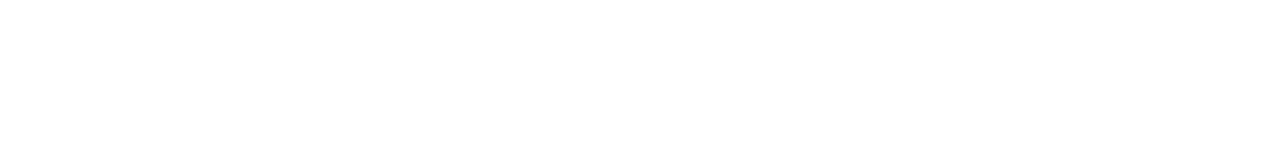
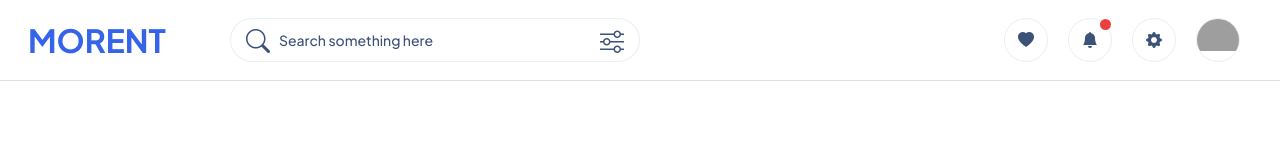
Before and after one commit to artem-pa/Wwwest-test-task, a plain HTML site: page index.html in a window 1280 px wide. Drawn offline with nearby package versions, Linux system fonts and the light colour scheme; grey boxes are pictures that could not be loaded.

Commit message:
Add header

```diff
--- a/index.html
+++ b/index.html
@@ -17,7 +17,35 @@
 </head>
 
 <body>
-  <header></header>
+  <header class="header px-3 py-3 m-0 border-bottom">
+    <div class="container row align-items-center justify-content-between">
+      <div class="col-6 d-flex align-items-center justify-content-start p-0">
+        <a href="#" class="logo text-uppercase text-decoration-none">Morent</a>
+        <div class="search input-group position-relative">
+          <input class="form-control px-5" type="search" placeholder="Search something here">
+          <i class="bi bi-search button ms-3 position-absolute top-50 start-0 translate-middle-y"></i>
+          <i class="bi bi-sliders button me-3 position-absolute top-50 end-0 translate-middle-y"></i>
+        </div>
+      </div>
+
+      <nav class="nav col-3 d-flex justify-content-end">
+        <a href="#" class="nav-link d-flex align-items-center justify-content-center text-decoration-none rounded-circle position-relative">
+          <i class="bi bi-heart-fill"></i>
+        </a>
+        <a href="#" class="nav-link d-flex align-items-center justify-content-center text-decoration-none rounded-circle position-relative">
+          <i class="bi bi-bell-fill"></i>
+          <div class="red-dot position-absolute top-0 end-0"></div>
+        </a>
+        <a href="#" class="nav-link d-flex align-items-center justify-content-center text-decoration-none rounded-circle position-relative">
+          <i class="bi bi-gear-fill"></i>
+        </a>
+        <a href="#" class="nav-link rounded-circle position-relative overflow-hidden p-0">
+          <img src="./images/profile/profile-01.png" class="img-fluid" alt="profile image">
+        </a>
+      </nav>
+    </div>
+  </header>
+
 
   <script src="https://cdn.jsdelivr.net/npm/bootstrap@5.2.0/dist/js/bootstrap.bundle.min.js"
     integrity="sha384-A3rJD856KowSb7dwlZdYEkO39Gagi7vIsF0jrRAoQmDKKtQBHUuLZ9AsSv4jD4Xa"
--- a/styles/main.scss
+++ b/styles/main.scss
@@ -1,5 +1,67 @@
-@import 'variables';
+@import "variables";
 
-html, body {
-  font-family: 'Plus Jakarta Sans', sans-serif;
+html,
+body {
+  font-family: "Plus Jakarta Sans", sans-serif;
 }
+
+.container {
+  max-width: 1440px;
+  margin: 0 auto;
+}
+
+.header {
+  .search {
+    height: 44px;
+    input {
+      border: 1px solid rgba(195, 212, 233, 0.4);
+      border-radius: 70px !important;
+      font-size: 14px;
+      font-weight: 500;
+      color: $dark;
+      &::placeholder {
+        color: $secondary;
+      }
+      &::-webkit-search-cancel-button {
+        -webkit-appearance: none;
+      }
+    }
+
+    .bi {
+      color: $secondary;
+      font-size: 24px;
+      z-index: 10;
+    }
+  }
+
+  .nav {
+    column-gap: 20px;
+    .nav-link {
+      width: 44px;
+      height: 44px;
+      color: $secondary;
+      border: 1px solid rgba(195, 212, 233, 0.4);
+      .red-dot {
+        width: 11px;
+        height: 11px;
+        border-radius: 50%;
+        background: $red;
+      }
+    }
+  }
+}
+
+
+.logo {
+  margin-right: 64px;
+  font-size: 2rem;
+  font-weight: 700;
+  color: $primary;
+}
+.button {
+  cursor: pointer;
+  transition: 0.5s;
+  &:active {
+    scale: 0.8
+  }
+}
```
Also changed, not shown: images/profile/profile-02.png (added), styles/main.css, 1 other file.
